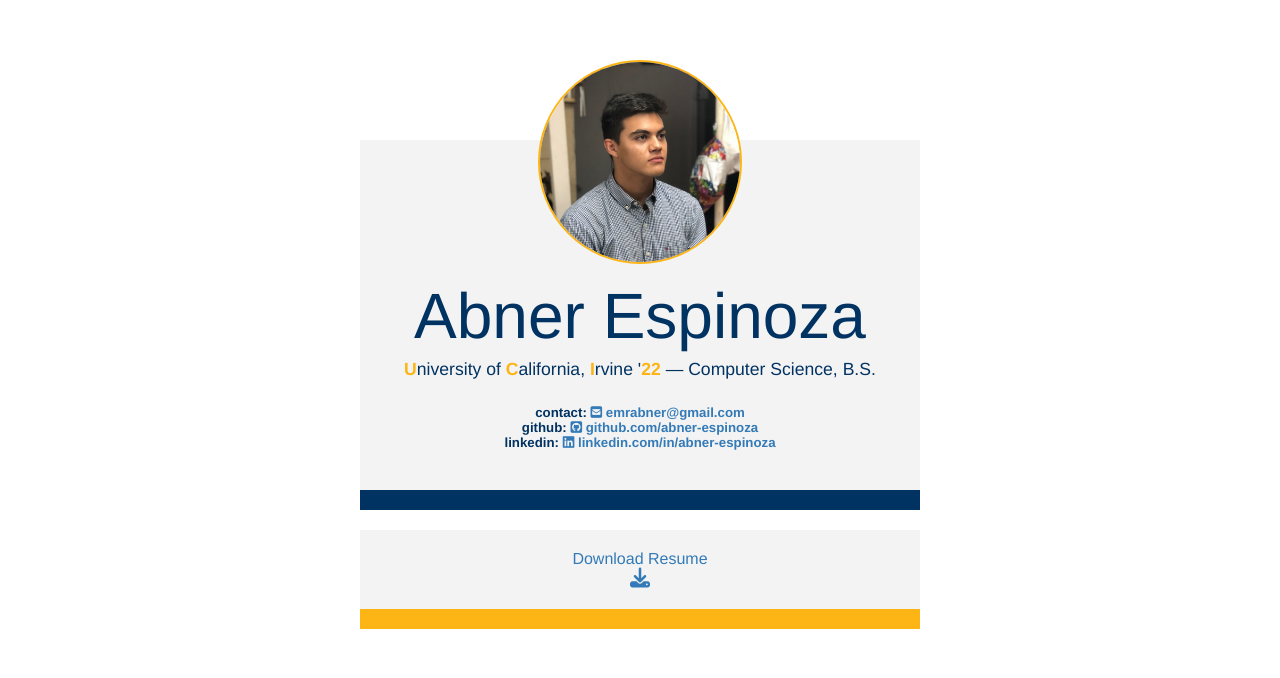
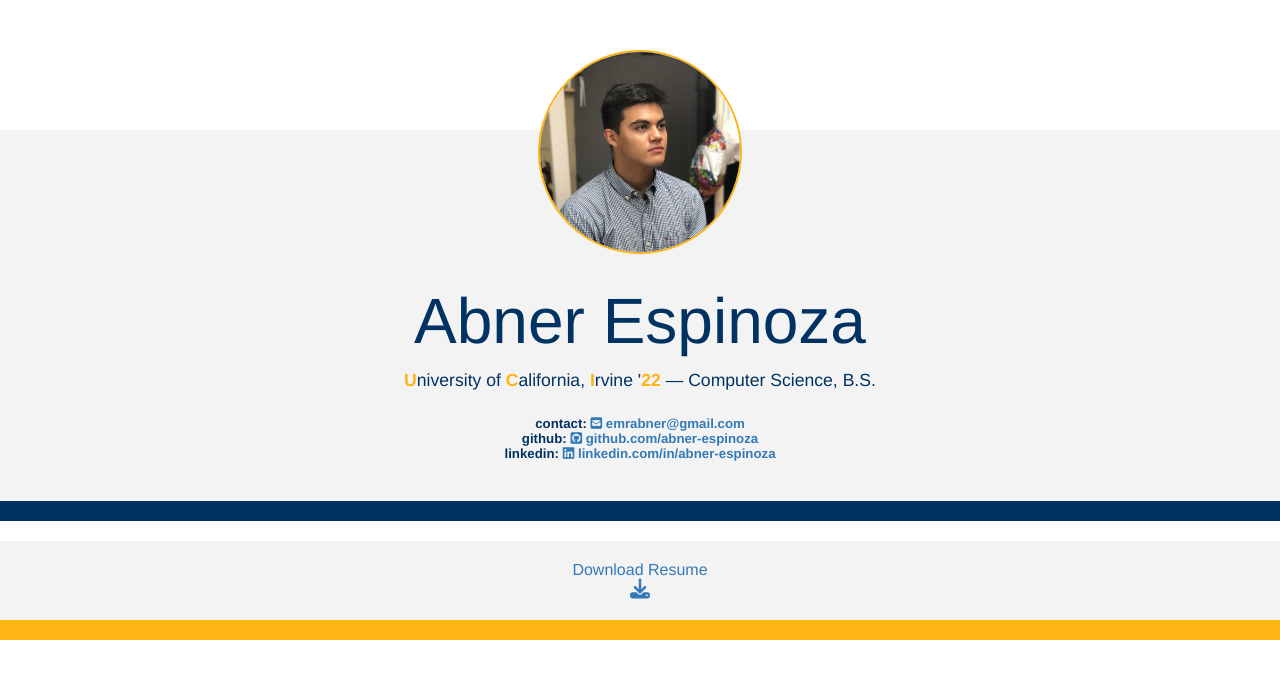
Before and after one commit to abnerespinoza/abnerespinoza.github.io, a plain HTML site: page index.html in a window 1280 px wide. Drawn offline with Linux system fonts and the light colour scheme.

Commit message:
removed most margins

```diff
--- a/css/site.css
+++ b/css/site.css
@@ -20,14 +20,15 @@ a:hover {
     display: block;
     text-align: center;
 
-    font-family: 'Helvetica Neue', 'Arial',sans-serif;
+    font-family: 'Helvetica Neue', 'Arial', sans-serif;
     color: black;
 
     background-color: #f3f3f3;
 
-    margin-top: 140px;
-    margin-right: 360px;
-    margin-left: 360px;
+    /* min-width: 360px;
+    max-width: 720px; */
+
+    margin-top: 130px;
 
     padding-bottom: 40px;
 
@@ -38,14 +39,15 @@ a:hover {
     display: block;
     text-align: center;
 
-    font-family: 'Helvetica Neue', 'Arial',sans-serif;
+    font-family: 'Helvetica Neue', 'Arial', sans-serif;
     color: #003262;
 
     background-color: #f3f3f3;
 
+    /* min-width: 360px;
+    max-width: 720px; */
+
     margin-top: 20px;
-    margin-right: 360px;
-    margin-left: 360px;
 
     padding-top: 20px;
     padding-bottom: 20px;
```
